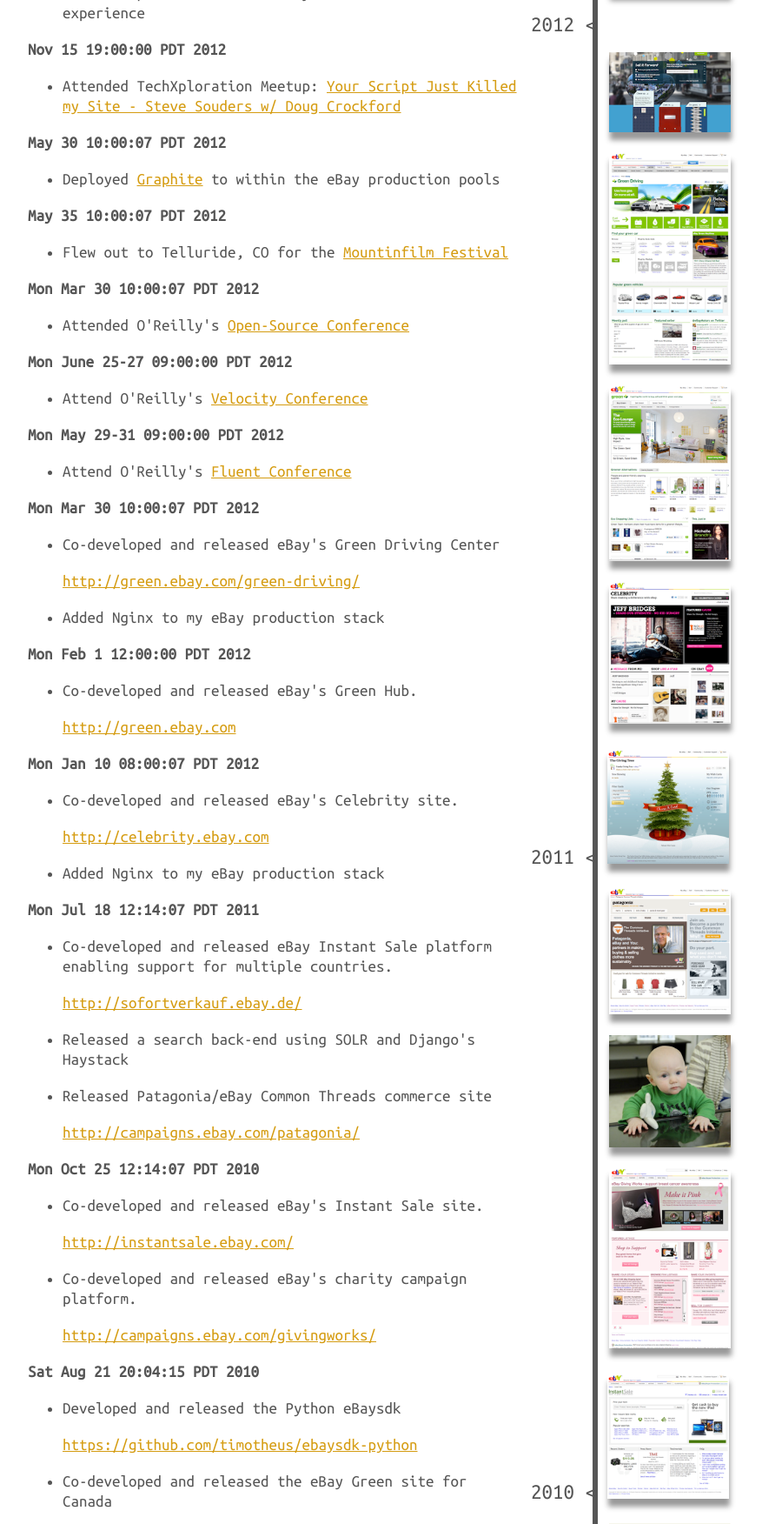
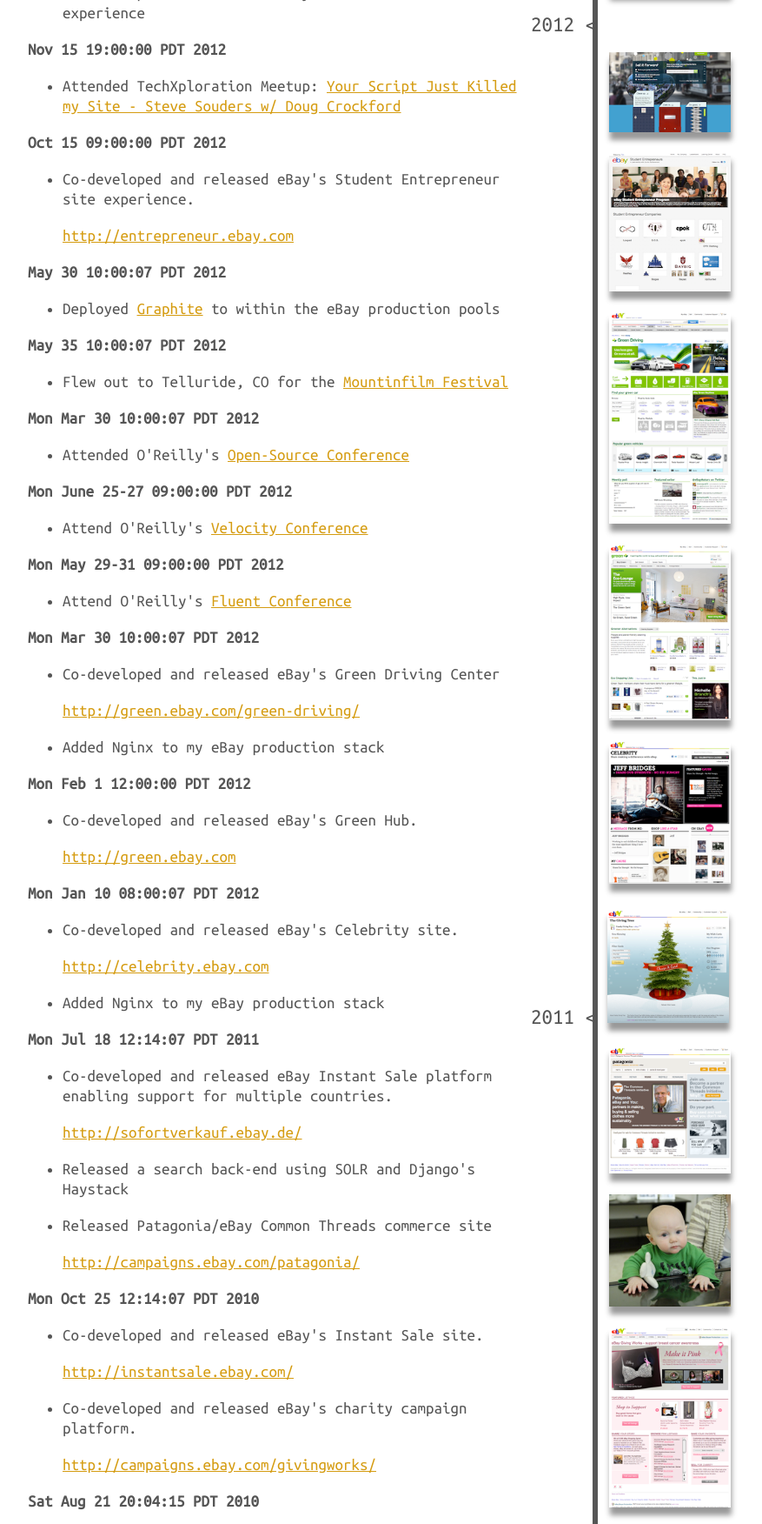
Before and after one commit to timotheus/timkeefer.com, a Python web app: template templates/changes.html in a window 1280 px wide. Shown: the part 430-2182 px from the top of the page at 87% size, without its empty margins (128-1005 px from the left). Run offline with Jinja, Linux system fonts and the light colour scheme; the template is opened without the code that fills it, so the values that code supplies are empty; some libraries are stand-ins or nearby versions; some web fonts are replaced.

Commit message:
ese work

```diff
--- a/templates/changes.html
+++ b/templates/changes.html
@@ -69,6 +69,15 @@
 <p>Nov 15 19:00:00 PDT 2012</p>
 <ul>
     <li><p>Attended TechXploration Meetup: <a href="http://www.meetup.com/TechXploration/events/90057472/">Your Script Just Killed my Site - Steve Souders w/ Doug Crockford</a></p>
+    </li>
+</ul>
+</article>
+
+<article>
+<p>Oct 15 09:00:00 PDT 2012</p>
+<ul>
+    <li><p>Co-developed and released eBay's Student Entrepreneur site experience.</p>
+    <p><a href="http://entrepreneur.ebay.com/">http://entrepreneur.ebay.com</a></p>
     </li>
 </ul>
 </article>
@@ -550,6 +559,7 @@
         <p><a href="/images/sam2013.png" title="Sam again"><img src="/images/sam2013_200px.png" alt="" title="" /></a></p>
         <span class="marker">2012 &lt;</span>
         <p><a href="/images/sif.png" title="eBay Sell It Forward"><img src="/images/sif200px.png" alt="" title="" /></a></p>
+        <p><a href="/images/ese.png" title="eBay Student Entrepreneur"><img src="/images/ese200px.png" alt="" title="" /></a></p>
         <p><a href="/images/greendriving.png" title="eBay Green Hub"><img src="/images/greendriving200px.png" alt="" title="" /></a></p>
         <p><a href="/images/green.png" title="eBay Green Hub"><img src="/images/green200px.png" alt="" title="" /></a></p>
         <p><a href="/images/jeffbridges.png" title="eBay Celebrity" rel="gallery-timeline"><img src="/images/jeffbridges200px.png" alt="" title="" /></a></p>
```
Also changed, not shown: images/ese.png (added), images/ese200px.png (added).
